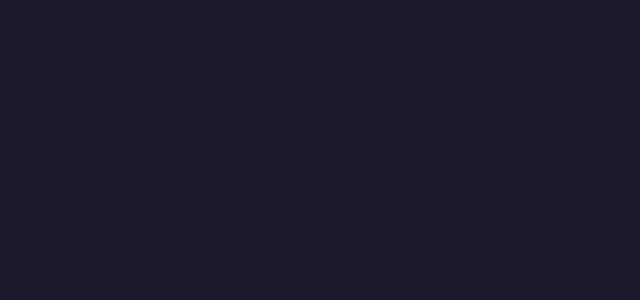
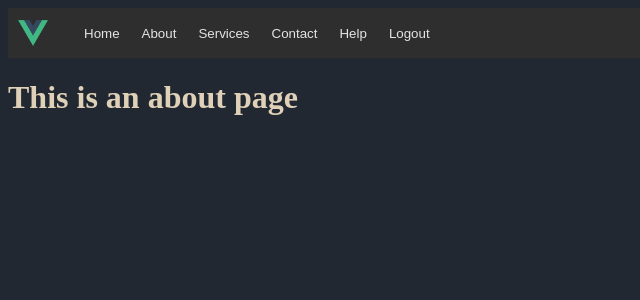
Before and after one commit to harrycwa127/vuejs_learning, a Vue app: page /#/home/about in a window 1280 px wide. Before the commit this address had no page. Shown: the top 300 px of the page, without its empty margins (0-640 px from the left). Built offline with nearby package versions, Linux system fonts and the light colour scheme.

Commit message:
update routeing to tab

```diff
--- a/package.json
+++ b/package.json
@@ -3,7 +3,7 @@
   "version": "0.1.0",
   "private": true,
   "scripts": {
-    "serve": "vue-cli-service serve",
+    "serve": "vue-cli-service serve --port 8082",
     "build": "vue-cli-service build",
     "lint": "vue-cli-service lint"
   },
--- a/src/App.vue
+++ b/src/App.vue
@@ -4,7 +4,7 @@
 
 <style>
 body{
-	background-color: #1a192e;
-	color: #a1a2ab;
+	background-color: #222831;
+	color: #dfd0b8;
 }
 </style>
--- a/src/components/ContentView.vue
+++ b/src/components/ContentView.vue
@@ -1,6 +1,7 @@
 <template>
 	<div class="contentView">
-		<h1>{{ activeView }}</h1>
+		<h1>{{ activeView.name }}</h1>
+		<router-view></router-view>
 	</div>
 </template>
 
@@ -8,7 +9,16 @@
 export default {
 	name: 'ContentView',
 	props: {
-		activeView: String
+		activeView: {
+			type: Object,
+			default: () => ({ name: 'Home', url: '/home' })
+		}
+	},
+	watch: {
+		activeView(newVal) {
+			this.$router.push(newVal.url);
+		},
+		deep: true
 	}
 }
 </script>
--- a/src/components/NavBar.vue
+++ b/src/components/NavBar.vue
@@ -2,7 +2,7 @@
 	<div class="navBar">
 		<img class="navIcon" src="../assets/logo.png" alt="Logo" height="30" />
 		<button class="navItem" v-for="(item, index) in navItems" :key="index" @click="$emit('navItemClicked', item)">
-			{{ item }}
+			{{ item.name }}
 		</button>
 	</div>
 </template>
@@ -11,7 +11,13 @@
 export default {
 	name: 'NavBar',
 	props: {
-		navItems: Array
+		navItems: {
+			type: Array,
+			default: () => [{
+				name: 'Home',
+				url: '/home'
+			}]
+		}
 	},
 	emits: ['navItemClicked']
 }
--- a/src/views/ContactView.vue
+++ b/src/components/appContentViews/ContactView.vue
@@ -3,3 +3,9 @@
     <h1>This is an contact page</h1>
   </div>
 </template>
+
+<script>
+export default {
+  name: 'ContactView'
+};
+</script>
--- a/src/views/HelpView.vue
+++ b/src/components/appContentViews/HelpView.vue
@@ -3,3 +3,9 @@
     <h1>This is an help page</h1>
   </div>
 </template>
+
+<script>
+export default {
+  name: 'HelpView'
+};
+</script>
--- /dev/null
+++ b/src/components/appContentViews/HomeView.vue
@@ -0,0 +1,11 @@
+<template>
+	<div class="about">
+		<h1>This is an Home page</h1>
+	</div>
+</template>
+
+<script>
+export default {
+	name: 'HomeView'
+};
+</script>
--- a/src/router/index.js
+++ b/src/router/index.js
@@ -1,31 +1,48 @@
-import { createRouter, createWebHashHistory } from 'vue-router'
-import HomeView from '../views/HomeView.vue'
-import LoginView from '@/views/LoginView.vue'
+import { createRouter, createWebHashHistory } from "vue-router";
+import LoginView from "@/views/LoginView.vue";
+import HomeView from "@/components/appContentViews/HomeView.vue";
 
 const routes = [
   {
-    path: '/',
-    name: 'login',
-    component: LoginView
+    path: "/",
+    name: "login",
+    component: LoginView,
   },
   {
-    path: '/home',
-    name: 'home',
-    component: HomeView
+    path: "/home",
+    name: "home",
+    components: {
+      default: () => import(/* webpackChunkName: "home" */ "../views/AppContent.vue"),
+      contentView: HomeView,
+    },
+    children: [
+      {
+        path: "about",
+        name: "about",
+        component: () => import(/* webpackChunkName: "home" */ '@/components/appContentViews/AboutView.vue') ,
+      },
+      {
+        path: "services",
+        name: "services",
+        component: () => import(/* webpackChunkName: "home" */ '@/components/appContentViews/ServicesView.vue') ,
+      },
+      {
+        path: "contact",
+        name: "contact",
+        component: () => import(/* webpackChunkName: "home" */ '@/components/appContentViews/ContactView.vue'),
+      },
+      {
+        path: "help",
+        name: "help",
+        component: () => import(/* webpackChunkName: "home" */ '@/components/appContentViews/HelpView.vue') ,
+      },
+    ],
   },
-  {
-    path: '/about',
-    name: 'about',
-    // route level code-splitting
-    // this generates a separate chunk (about.[hash].js) for this route
-    // which is lazy-loaded when the route is visited.
-    component: () => import(/* webpackChunkName: "about" */ '../views/AboutView.vue')
-  }
-]
+];
 
 const router = createRouter({
   history: createWebHashHistory(),
-  routes
-})
+  routes,
+});
 
-export default router
+export default router;
--- a/src/views/HomeView.vue
+++ b/src/views/AppContent.vue
@@ -1,5 +1,5 @@
 <template>
-  <div id="home">
+	<div id="home">
 		<NavBar :navItems="navItems" @navItemClicked="handleNavItemClicked" />
 		<ContentView :activeView="activeView" />
 	</div>
@@ -11,10 +11,15 @@ import NavBar from '@/components/NavBar.vue';
 import ContentView from '@/components/ContentView.vue';
 
 export default {
-  name: 'HomeView',
-  data() {
+	name: 'AppContent',
+	data() {
 		return {
-			navItems: ['Home', 'About', 'Services', 'Contact', 'Help', 'Logout'],
+			navItems: [{ name: 'Home', url: '/home' },
+						{ name: 'About', url: '/home/about' },
+						{ name: 'Services', url: '/home/services' },
+						{ name: 'Contact', url: '/home/contact' },
+						{ name: 'Help', url: '/home/help' },
+						{ name: 'Logout', url: '/' }],
 			activeView: 'Home'
 		}
 	},
@@ -24,15 +29,14 @@ export default {
 	},
 	methods: {
 		handleNavItemClicked(item) {
-      if(item === 'Logout'){
-        this.$router.push('/');
-      }else{
-        this.activeView = item;
-      }
+			if (item === 'Logout') {
+				this.$router.push('/');
+			} else {
+				this.activeView = item;
+			}
 		}
 	}
 }
 </script>
 
-<style scoped>
-</style>
+<style scoped></style>
--- a/src/views/LoginView.vue
+++ b/src/views/LoginView.vue
@@ -56,8 +56,8 @@ div.contentDiv {
 
 	&>button {
 		width: 100%;
-		background-color: #13294d;
-		color: #a1a2ab;
+		background-color: #393e46;
+		color: #dfd0b8;
 	}
 }
 </style>
```
Also changed, not shown: src/components/appContentViews/AboutView.vue (renamed from src/views/AboutView.vue), src/components/appContentViews/ServicesView.vue (renamed from src/views/ServicesView.vue).
